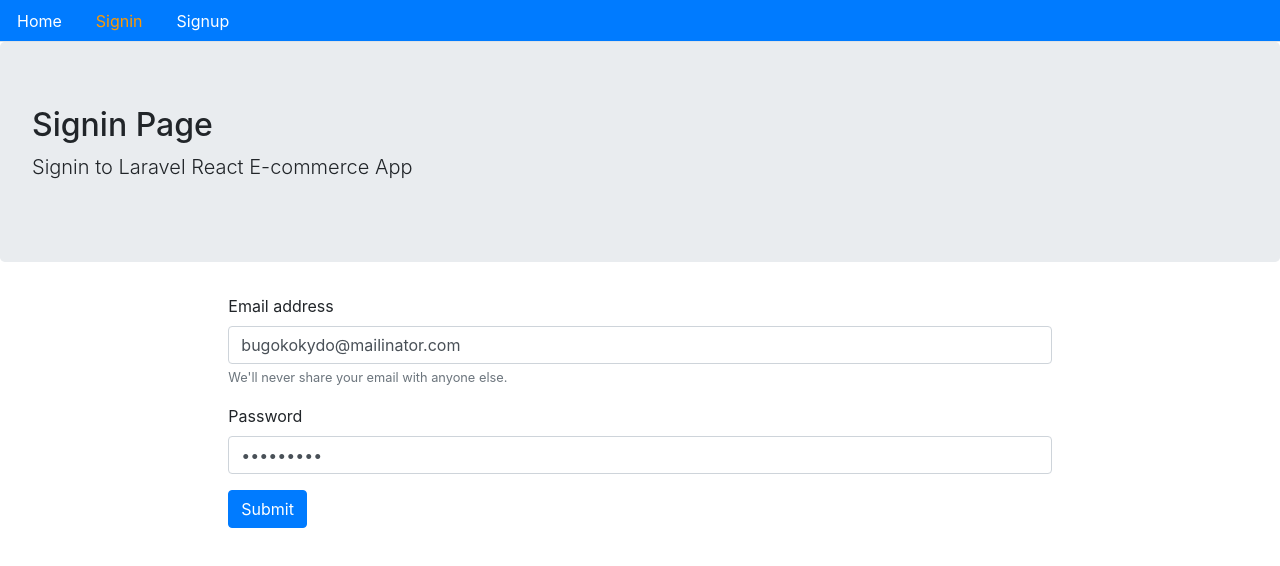
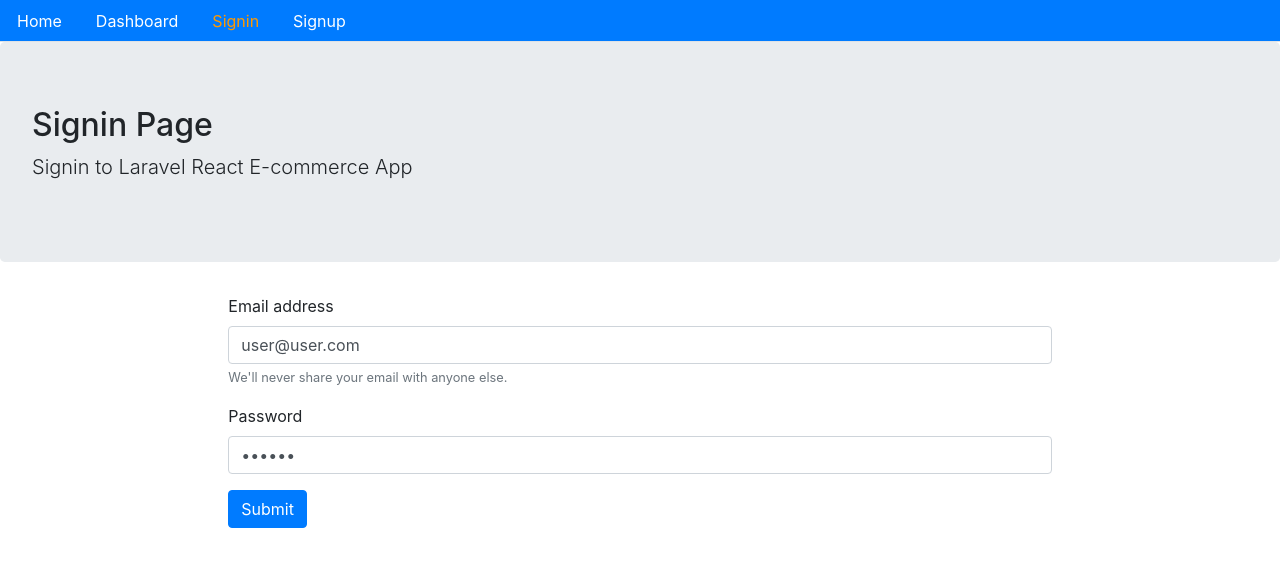
Before and after one commit to vikaskumar-e1256/Ecommerce-Frontend-MERN, a React (Create React App) app: page /signin in a window 1280 px wide. Shown: the top 566 px of the page. Built offline with nearby package versions, Linux system fonts and the light colour scheme; no server answers.

Commit message:
Made private routes for accessible only authenticated user

```diff
--- a/package.json
+++ b/package.json
@@ -6,10 +6,11 @@
     "@testing-library/jest-dom": "^5.17.0",
     "@testing-library/react": "^13.4.0",
     "@testing-library/user-event": "^13.5.0",
+    "jwt-decode": "^4.0.0",
     "react": "^18.2.0",
     "react-dom": "^18.2.0",
+    "react-router-dom": "^5.2.0",
     "react-scripts": "5.0.1",
-    "react-router-dom": "^5.2.0",
     "web-vitals": "^2.1.4"
   },
   "scripts": {
--- a/src/App.js
+++ /dev/null
@@ -1,4 +0,0 @@
-import React from "react";
-const App = () => (<div>App From React</div>);
-
-export default App;
--- a/src/Routes.js
+++ b/src/Routes.js
@@ -3,6 +3,9 @@ import { BrowserRouter, Switch, Route } from "react-router-dom";
 import Signup from './user/Signup';
 import Signin from './user/Signin';
 import Home from './core/Home';
+import PrivateRoute from './auth/PrivateRoutes';
+import UserDashboard from './user/UserDashboard';
+
 
 const Routes = () => {
   return (
@@ -11,6 +14,7 @@ const Routes = () => {
         <Route path="/" exact component={Home} />
         <Route path="/signin" exact component={Signin} />
         <Route path="/signup" exact component={Signup} />
+        <PrivateRoute path="/user/dashboard" exact component={UserDashboard} />
       </Switch>
     </BrowserRouter>
   );
--- /dev/null
+++ b/src/auth/PrivateRoutes.js
@@ -0,0 +1,20 @@
+import React from "react";
+import { Route, Redirect } from "react-router-dom";
+import { isAuthenticated } from "../auth/index";
+
+const PrivateRoute = ({ component: Component, ...rest }) => {
+  return (
+    <Route
+      {...rest}
+      render={(props) =>
+        isAuthenticated() ? (
+          <Component {...props} />
+        ) : (
+          <Redirect to={{ pathname: '/signin', state: { from: props.location } }} />
+        )
+      }
+    />
+  );
+};
+
+export default PrivateRoute;
--- a/src/auth/index.js
+++ b/src/auth/index.js
@@ -1,4 +1,5 @@
 import { API } from "../config";
+import { jwtDecode } from "jwt-decode";
 
 export const signup = (userObj) => {
   return fetch(`${API}/signup`, {
@@ -69,8 +70,16 @@ export const isAuthenticated = () => {
     return false;
   }
 
-  if (localStorage.getItem('jwt')) {
-    return true;
+  const token = localStorage.getItem('jwt');
+
+  if (token) {
+    const decodedToken = jwtDecode(token); // Assuming you are using a JWT decoding library
+    return {
+      id: decodedToken.id,
+      name: decodedToken.name,
+      email: decodedToken.email,
+      role: decodedToken.role,
+    };
   } else {
     return false;
   }
--- a/src/core/Menu.js
+++ b/src/core/Menu.js
@@ -15,6 +15,9 @@ const Menu = (props) => (
     <ul className="nav nav-tabs bg-primary">
       <li className="nav-item">
         <Link className="nav-link" style={isActive(props.history, '/')} to="/">Home</Link>
+      </li>
+      <li className="nav-item">
+        <Link className="nav-link" style={isActive(props.history, '/user/dashboard')} to="/user/dashboard">Dashboard</Link>
       </li>
       {!isAuthenticated() && (
         <>
--- a/src/user/Signin.js
+++ b/src/user/Signin.js
@@ -1,12 +1,12 @@
 import React, { useState } from "react";
 import Layout from "../core/Layout";
 import { Link, Redirect } from "react-router-dom";
-import { signin, authenticate } from "../auth";
+import { signin, authenticate, isAuthenticated } from "../auth";
 
 const Signin = () => {
   const [values, setValues] = useState({
-    email: 'bugokokydo@mailinator.com',
-    password: 'Pa$$w0rd!',
+    email: 'user@user.com',
+    password: '123456',
     errors: {
       email: '',
       password: '',
@@ -125,7 +125,14 @@ const Signin = () => {
     </div>
   );
   if (redirectToReferrer) {
-    return <Redirect to="/" />;
+    // check user is authenticated
+    const authenticated = isAuthenticated();
+    const { role } = isAuthenticated();
+    if (authenticated && role === "admin") {
+      return <Redirect to="/admin/dashboard" />;
+    } else {
+      return <Redirect to="/user/dashboard" />;
+    }
   }
   return (
     <Layout title="Signin Page" description="Signin to Laravel React E-commerce App" className="container col-md-8 offset-md-2">
--- /dev/null
+++ b/src/user/UserDashboard.js
@@ -0,0 +1,28 @@
+import React from "react";
+import Layout from '../core/Layout';
+import { isAuthenticated } from "../auth";
+
+const UserDashboard = () => {
+  const { name, email, role } = isAuthenticated();
+  return (
+    <Layout title="Dashboard" description="User Dashboard" className="container">
+      <div className="card mb-5">
+        <h3 className="card-header">User Information</h3>
+        <ul className="list-group">
+          <li className="list-group-item">{name}</li>
+          <li className="list-group-item">{email}</li>
+          <li className="list-group-item">{role === "admin" ? 'Admin' : 'Registered User'}</li>
+        </ul>
+      </div>
+
+      <div className="card mb-5">
+        <h3 className="card-header">Purchase History</h3>
+        <ul className="list-group">
+          <li className="list-group-item">History</li>
+        </ul>
+      </div>
+    </Layout>
+  );
+};
+
+export default UserDashboard;
```
Also changed, not shown: 1 other file (tests, documents, lock files or other folders).
